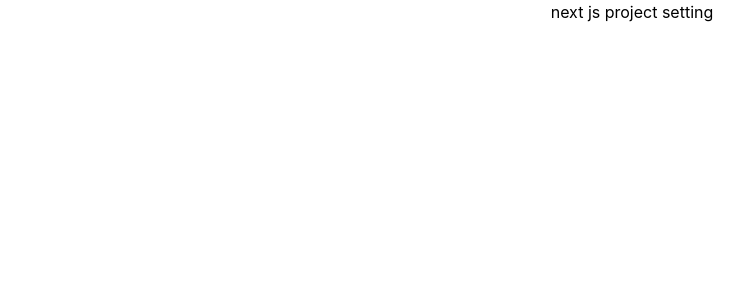
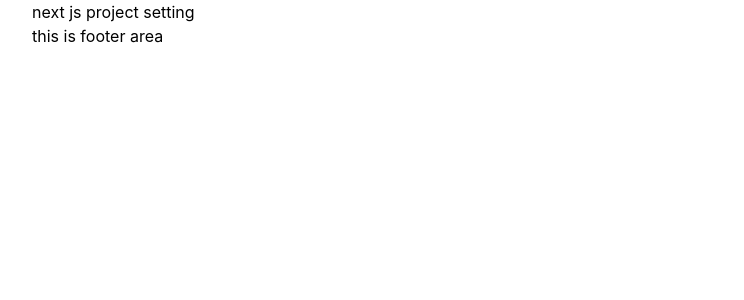
Before and after one commit to kimbackdoo/Study-Full-Stack, a Next.js app in the folder front-end/: page / in a window 1280 px wide. Shown: the top 300 px of the page, without its empty margins (8-752 px from the left). Built offline with nearby package versions, Linux system fonts and the light colour scheme.

Commit message:
refactor: 기본 폴더를 src로 이동 및 tsconfig 설정 수정

```diff
--- a/front-end/pages/_app.tsx
+++ /dev/null
@@ -1,8 +0,0 @@
-import '../styles/globals.css'
-import type { AppProps } from 'next/app'
-
-function MyApp({ Component, pageProps }: AppProps) {
-  return <Component {...pageProps} />
-}
-
-export default MyApp
--- /dev/null
+++ b/front-end/src/components/Footer/index.tsx
@@ -0,0 +1,5 @@
+function Footer() {
+    return <footer>this is footer area</footer>
+}
+
+export default Footer
--- /dev/null
+++ b/front-end/src/components/Layout/index.tsx
@@ -0,0 +1,17 @@
+import { ReactNode } from 'react'
+import Footer from '@components/Footer'
+
+interface LayoutProps {
+    children: ReactNode
+}
+
+function Layout({ children }: LayoutProps) {
+    return (
+        <>
+            <main>{children}</main>
+            <Footer />
+        </>
+    )
+}
+
+export default Layout
--- /dev/null
+++ b/front-end/src/pages/_app.tsx
@@ -0,0 +1,13 @@
+import type { AppProps } from 'next/app'
+import '@styles/globals.css'
+import Layout from '@components/Layout'
+
+function App({ Component, pageProps }: AppProps) {
+    return (
+        <Layout>
+            <Component {...pageProps} />
+        </Layout>
+    )
+}
+
+export default App
--- a/front-end/tsconfig.json
+++ b/front-end/tsconfig.json
@@ -20,7 +20,7 @@
         "noUnusedLocals": true, // 사용하지 않는 지역변수 error
         "noFallthroughCasesInSwitch": true, // 이상한 switch문 error
 
-        "baseUrl": ".",
+        "baseUrl": "src",
         "paths": {
             "@styles/*": ["styles/*"],
             "@components/*": ["components/*"]
```
Also changed, not shown: front-end/src/components/Input/index.tsx (renamed from front-end/components/Input/index.tsx), front-end/src/pages/api/hello.ts (renamed from front-end/pages/api/hello.ts), front-end/src/pages/index.tsx (renamed from front-end/pages/index.tsx), front-end/src/pages/sign-up.tsx (renamed from front-end/pages/sign-up.tsx), front-end/src/styles/globals.css (renamed from front-end/styles/globals.css).
